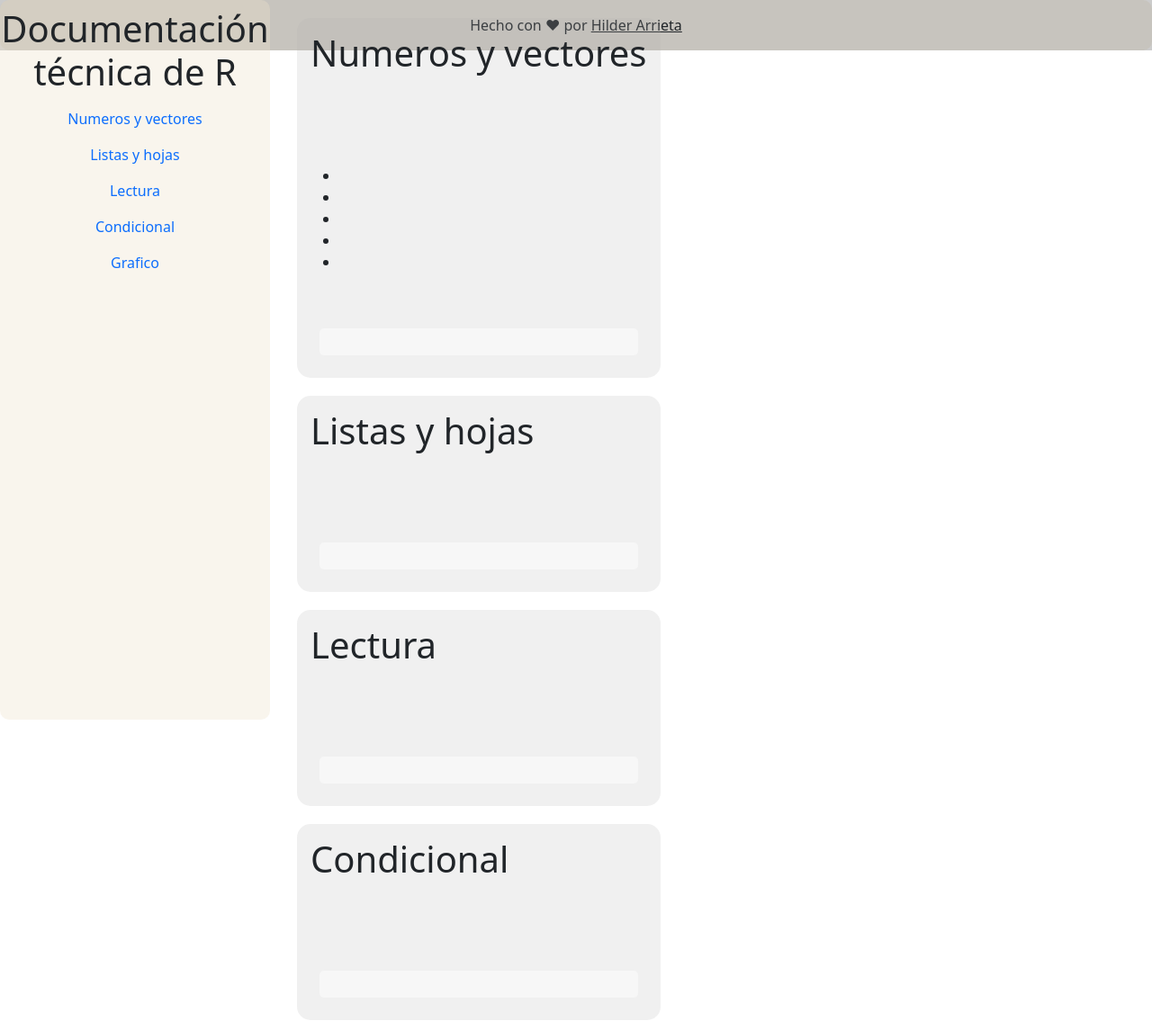
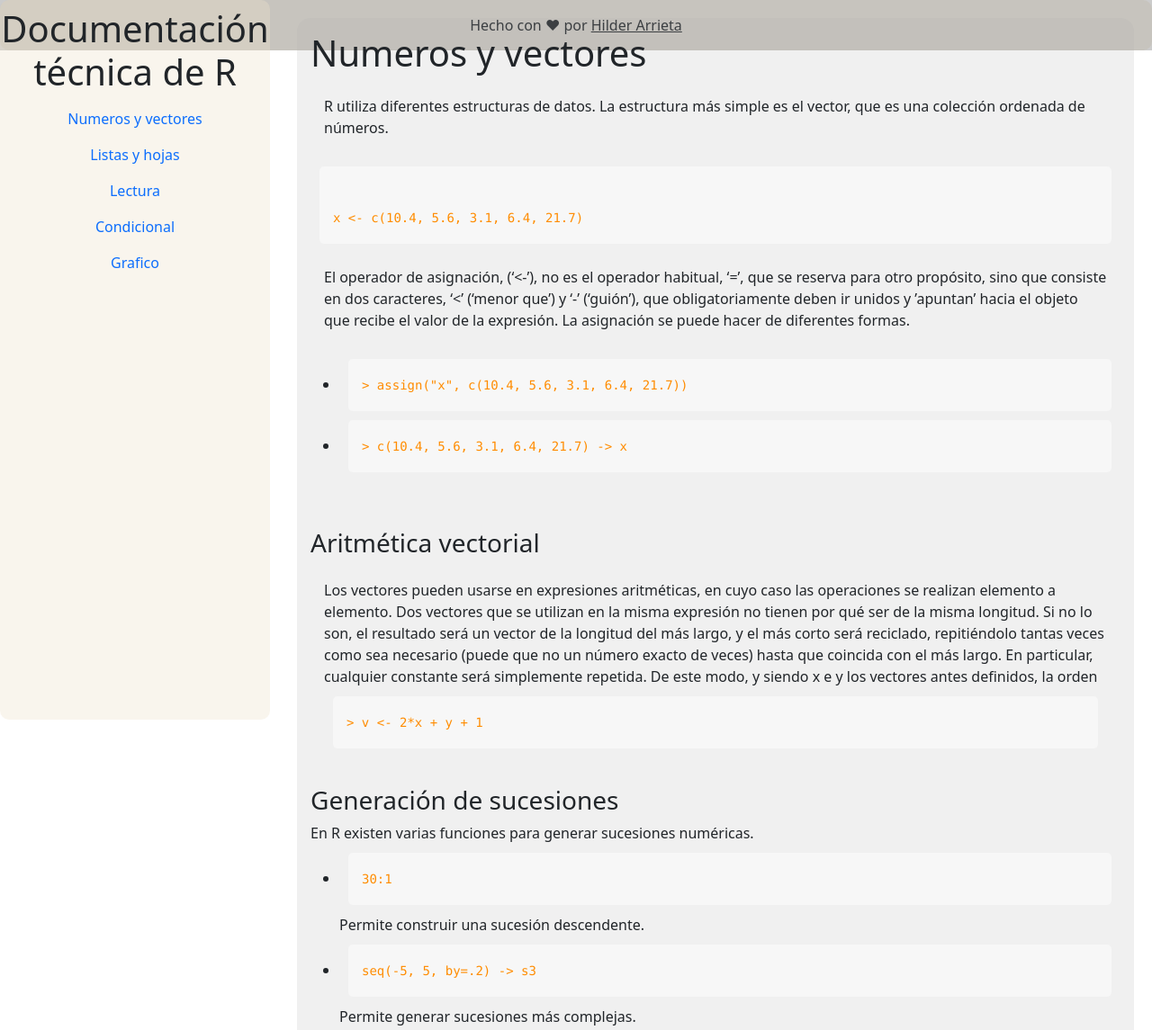
Before and after one commit to matlab98/Documentacion_tecnica_AG, a plain HTML site: page index.html in a window 1280 px wide. Shown: the top 1145 px of the page at 90% size. Drawn offline with nearby package versions, Linux system fonts and the light colour scheme.

Commit message:
Adding new information

```diff
--- a/index.html
+++ b/index.html
@@ -47,35 +47,70 @@
             <header>
                 <h1>Numeros y vectores</h1>
             </header>
-            <p></p>
+            <p>R utiliza diferentes estructuras de datos. La estructura más simple es el vector, que es
+                una colección ordenada de números.</p>
+            <code>
+                    x <- c(10.4, 5.6, 3.1, 6.4, 21.7)
+                </code>
             <p>
+                El operador de asignación, (‘<-’), no es el operador habitual, ‘=’, que se reserva para otro propósito,
+                    sino que consiste en dos caracteres, ‘<’ (‘menor que’) y ‘-’ (‘guión’), que obligatoriamente deben
+                    ir unidos y ’apuntan’ hacia el objeto que recibe el valor de la expresión. La asignación se puede
+                    hacer de diferentes formas. <ul>
+                    <li>
+                        <code>> assign("x", c(10.4, 5.6, 3.1, 6.4, 21.7))</code>
+                    </li>
+                    <li>
+                        <code>> c(10.4, 5.6, 3.1, 6.4, 21.7) -> x</code>
+                    </li>
+                    </ul>
+            </p>
+            <h3>Aritmética vectorial</h3>
+            <p>
+                Los vectores pueden usarse en expresiones aritméticas, en cuyo caso las operaciones
+                se realizan elemento a elemento. Dos vectores que se utilizan en la misma expresión no
+                tienen por qué ser de la misma longitud. Si no lo son, el resultado será un vector de la
+                longitud del más largo, y el más corto será reciclado, repitiéndolo tantas veces como sea
+                necesario (puede que no un número exacto de veces) hasta que coincida con el más largo.
+                En particular, cualquier constante será simplemente repetida. De este modo, y siendo x e
+                y los vectores antes definidos, la orden
+                <code>> v <- 2*x + y + 1</code>
+            <h3>Generación de sucesiones</h3>
+            En R existen varias funciones para generar sucesiones numéricas.
             <ul>
                 <li>
-
+                    <code> 30:1</code> Permite construir una sucesión descendente.
                 </li>
                 <li>
+                    <code>  seq(-5, 5, by=.2) -> s3 </code> Permite generar sucesiones más complejas.
+                </li>
 
-                </li>
                 <li>
-
-                </li>
-                <li>
-
-                </li>
-                <li>
-
+                    <code> s5 <- rep(x, times=5)</code> Permite duplicar un objeto de formas
+                    diversas.
                 </li>
             </ul>
             </p>
-            <code></code>
         </section>
         <section class="main-section" id="Listas_y_hojas">
             <header>
                 <h1>Listas y hojas</h1>
             </header>
-            <p></p>
-            <p></p>
-            <code></code>
+            <p>En R, una lista es un objeto consistente en una colección ordenada de objetos, conocidos
+                como componentes.
+                No es necesario que los componentes sean del mismo modo.
+            </p>
+            <code>> Lst <- list(nombre="Pedro", esposa="Mar´ıa", no.hijos=3,
+                edad.hijos=c(4,7,9))</code>
+                <h3>Construcción y modificación de listas</h3>
+            <p>La función list() permite crear listas a partir de objetos ya existentes. Una asignación
+                de la forma. Se almacena en Lista una lista de m componentes que son objeto 1, . . ., objeto m; a los
+                cuales asigna los nombres nombre 1, . . .,nombre m; que pueden ser libremente elegidos.
+                </p>
+           <code>
+            > Lista <- list(nombre 1=objeto 1,. . .,nombre m=objeto m)
+           </code>
+           <code>> Lst[5] <- list(matriz=Mat)</code> Las listas, como todos los objetos indexados, pueden ampliarse especificando componentes adicionales.
         </section>
         <section class="main-section" id="Lectura">
             <header>
@@ -101,15 +136,19 @@
             <p></p>
             <code></code>
         </section>
-        <nav id="navbar"></nav>
+
     </main>
+
     <footer class="bg-light text-center text-lg-start">
         <div class="text-center p-3" style="background-color: rgba(0, 0, 0, 0.2);">
             Hecho con <span class="heart">&#9829;</span> por
             <a class="text-dark" href="https://facebook/hildera">Hilder Arrieta</a>
         </div>
     </footer>
-    <script src="https://cdn.freecodecamp.org/testable-projects-fcc/v1/bundle.js"></script>
 </body>
+<script src="https://cdn.jsdelivr.net/npm/bootstrap@5.0.0-beta3/dist/js/bootstrap.bundle.min.js"
+    integrity="sha384-JEW9xMcG8R+pH31jmWH6WWP0WintQrMb4s7ZOdauHnUtxwoG2vI5DkLtS3qm9Ekf"
+    crossorigin="anonymous"></script>
+<script src="https://cdn.freecodecamp.org/testable-projects-fcc/v1/bundle.js"></script>
 
 </html>
```
